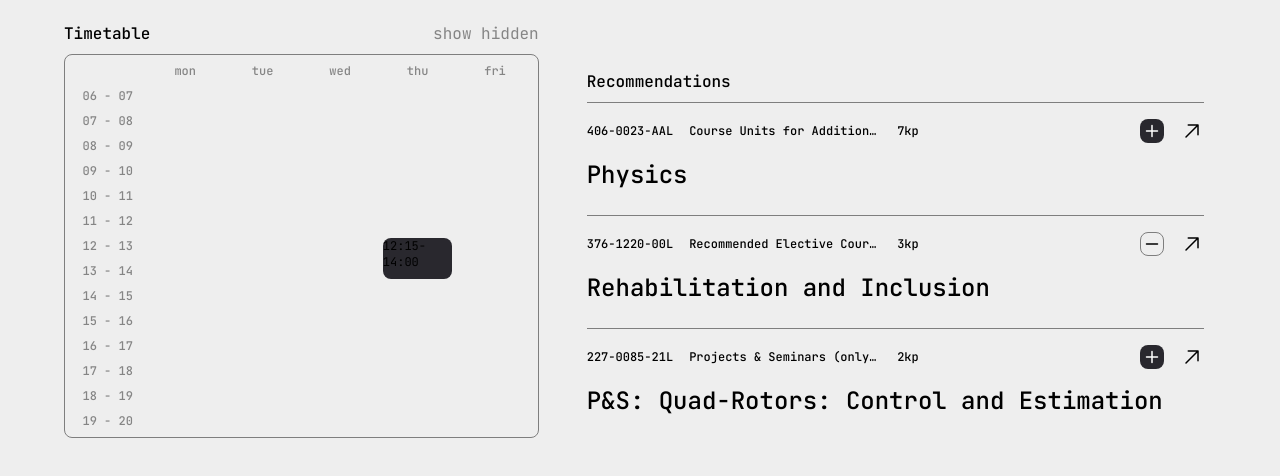
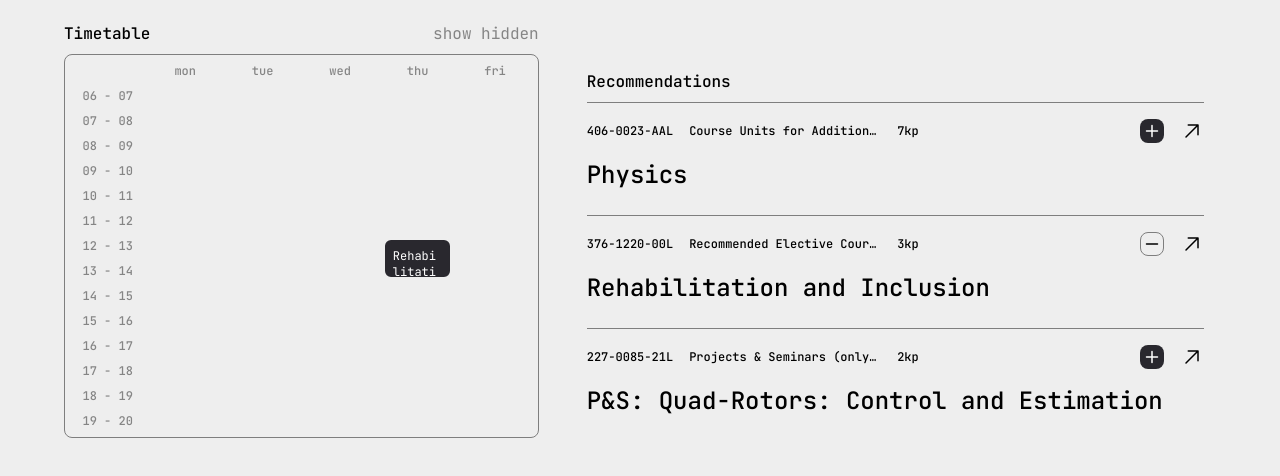
Before and after one commit to srpnt3/slopvauzet, a React (Vite) app in the folder frontend/: page / in a window 1280 px wide. Both pictures are taken after a click on the button 1152 px from the left and 558 px from the top of the page. Shown: the part 314-790 px from the top of the page. Built offline with nearby package versions, Linux system fonts and the light colour scheme.

Commit message:
timetable hover feature

```diff
--- a/frontend/src/components/Result.tsx
+++ b/frontend/src/components/Result.tsx
@@ -15,6 +15,8 @@ function Result({course, setCoursePopup, setCoursesChanged, setHoveredCourse}: {
 			setCoursesChanged(Math.random());
 		}
 	};
+
+	console.log(course.tags)
 
 	const added = inCurrentCourses(course.course_id);
 
--- a/frontend/src/components/Timetable.css
+++ b/frontend/src/components/Timetable.css
@@ -31,3 +31,11 @@
 		background-color: darkslategray;
 	}
 }
+
+.stripes {
+	background: repeating-linear-gradient(
+		45deg,
+		var(--color-bg3), var(--color-bg3) 4px,
+		transparent 4px, transparent 12px
+	);
+}
--- a/frontend/src/components/Timetable.tsx
+++ b/frontend/src/components/Timetable.tsx
@@ -5,7 +5,6 @@ import * as React from "react";
 import { cn } from "../util/cn.ts";
 
 function Timetable({courses, hoveredCourse}: { courses: Course[], hoveredCourse: Course | undefined }) {
-  	console.log(hoveredCourse); // look its used
 
 	const renderTimetable = () => { // very cursed lol
 		let baseCells: JSX.Element[] = [];
@@ -26,29 +25,33 @@ function Timetable({courses, hoveredCourse}: { courses: Course[], hoveredCourse:
 			}
 		}
 
-		//let abstractCells: Course[][] = baseCells.map(_ => []);
-		/*for (let [d, day] of weekdays.entries()) {
+		let abstractCells: { courses: number, hover?: boolean }[] = baseCells.map(_ => ({ courses: 0 }));
+		for (let [d, day] of weekdays.entries()) {
 			for (let h = 6; h < 20; h++) {
 				for (let course of hoveredCourse ? [...courses, hoveredCourse] : courses) {
 					for (let class2 of course.classes) {
 						for (let schedule of class2.schedule) {
-							let startHour = Number(schedule.time.split("-")[0]?.split(":")[0]);
+							let time = convertTime(schedule.time);
+							let startHour = time[0];
+							let endHour = time[1]-1;
+							/*let startHour = Number(schedule.time.split("-")[0]?.split(":")[0]);
 							let endHour = Number(schedule.time.split("-")[1]?.split(":")[0]);
 							if (Number(schedule.time.split("-")[1]?.split(":")[1]) == 0) {
 								endHour -= 1;
-							}
+							}*/
 
 							for (let hour = startHour; hour <= endHour; hour++) {
 								if (schedule.day.toLowerCase() == day && hour == h) {
 									let i = 7 + ((h - 6) * 6) + d;
-									abstractCells[i].push(course);
+									if (course.course_id === hoveredCourse?.course_id) abstractCells[i].hover = true;
+									else abstractCells[i].courses++;//.push(course);
 								}
 							}
 						}
 					}
 				}
 			}
-		}*/
+		}
 
 		//console.log(abstractCells);
 
@@ -65,6 +68,7 @@ function Timetable({courses, hoveredCourse}: { courses: Course[], hoveredCourse:
 			if (cellCourses.length > 0) baseCells[i] = <div className={className} title={title} key={i}>{count}</div>;
 		}*/
 
+		// courses
 		baseCells.push(...courses.map((course, i) =>
 			course.classes.map((cls, j) =>
 				cls.schedule.map((schedule, k) => {
@@ -72,22 +76,52 @@ function Timetable({courses, hoveredCourse}: { courses: Course[], hoveredCourse:
 					let col = convertDay(schedule.day) + 1
 					if (col === 0) return <></>
 					let rows = convertTime(schedule.time).map(t => t - 4)
-					return <CourseCell col={col} startRow={rows[0]} endRow={rows[1]} key={key}>
-						{schedule.time}
+					return <CourseCell course={course} col={col} startRow={rows[0]} endRow={rows[1]} key={key}>
+						{course.title}
 					</CourseCell>
 				})
 			)
 		).flat(2))
 
-		/*baseCells.push((
-			<div className={"row-[9] col-[5] bg-pink-300"}></div>
-		))*/
+		// hovered course
+		if (hoveredCourse && !courses.find((c : Course) => c.course_id === hoveredCourse.course_id)) {
+
+			// collisions
+			for (let i = 0; i < abstractCells.length; i++) {
+				let c = 0;
+				let j = i;
+				while (abstractCells[j].hover && abstractCells[j].courses > 0) {
+					abstractCells[j].hover = false;
+					c++;
+					j+=6;
+				}
+				if (c === 0) continue;
+				let row = baseCells[i].props.row;
+				let col = baseCells[i].props.col;
+				//let col = Math.floor(i / 6);
+				baseCells.push(
+					<ConflictCell startRow={row} endRow={row+c} col={col}></ConflictCell>
+				)
+			}
+
+			// pattern hover thing
+			baseCells.push(...hoveredCourse.classes.map((cls, j) =>
+				cls.schedule.map((schedule, k) => {
+					let key = `${j}_${k}`
+					let col = convertDay(schedule.day) + 1
+					if (col === 0) return <></>
+					let rows = convertTime(schedule.time).map(t => t - 4)
+					return <CourseCell className={"stripes"} course={hoveredCourse} col={col} startRow={rows[0]} endRow={rows[1]} key={key}>
+					</CourseCell>
+				})
+			).flat(1))
+		}
 
 		return baseCells;
 	}
 
 	return (
-		<div className={"grid w-full h-full min-h-0 p-2 gap-2 text-xs grid-cols-[1fr_1fr_1fr_1fr_1fr_1fr] overflow-y-auto"}>
+		<div className={"grid w-full h-full min-h-0 p-2 gap-2 text-xs grid-cols-6 grid-rows-[repeat(15,minmax(0,1fr))] overflow-y-auto"}>
 			{renderTimetable()}
 		</div>
 	);
@@ -99,13 +133,26 @@ function BaseCell({row, col, className, children, ...props}: React.ComponentProp
 	</div>)
 }
 
-function CourseCell({col, startRow, endRow, className, children, ...props}: React.ComponentProps<'div'> & { startRow?: number, endRow?: number, col?: number }) {
-	return (<div style={{gridRowStart: startRow, gridRowEnd: endRow, gridColumn: col}} className={cn(
-		"flex justify-center rounded-2 bg-bg3",
-		className)} {...props}
-	>
-		{children}
-	</div>)
+function CourseCell({course, col, startRow, endRow, className, children, ...props}: React.ComponentProps<'div'> & { startRow?: number, endRow?: number, col?: number, course: Course }) {
+	return (
+		<div style={{gridRowStart: startRow, gridRowEnd: endRow, gridColumn: col}} className={cn(
+			"flex justify-center rounded-2 border-2 border-bg1 bg-bg3 p-2 text-xs text-fg3 text-wrap min-w-0 min-h-0 wrap-anywhere grow-0 shrink-0 overflow-hidden",
+			className)} {...props}
+		>
+			{children}
+		</div>
+	)
+}
+
+function ConflictCell ({col, startRow, endRow, className, children, ...props}: React.ComponentProps<'div'> & { startRow?: number, endRow?: number, col?: number }) {
+	return (
+		<div style={{gridRowStart: startRow, gridRowEnd: endRow, gridColumn: col}} className={cn(
+			"flex justify-center rounded-2 bg-collision p-2 text-xs text-fg3 text-wrap min-w-0 min-h-0 wrap-anywhere grow-0 shrink-0 overflow-hidden",
+			className)} {...props}
+		>
+			{children}
+		</div>
+	)
 }
 
 function convertTime(time: string): [number, number] {
```
